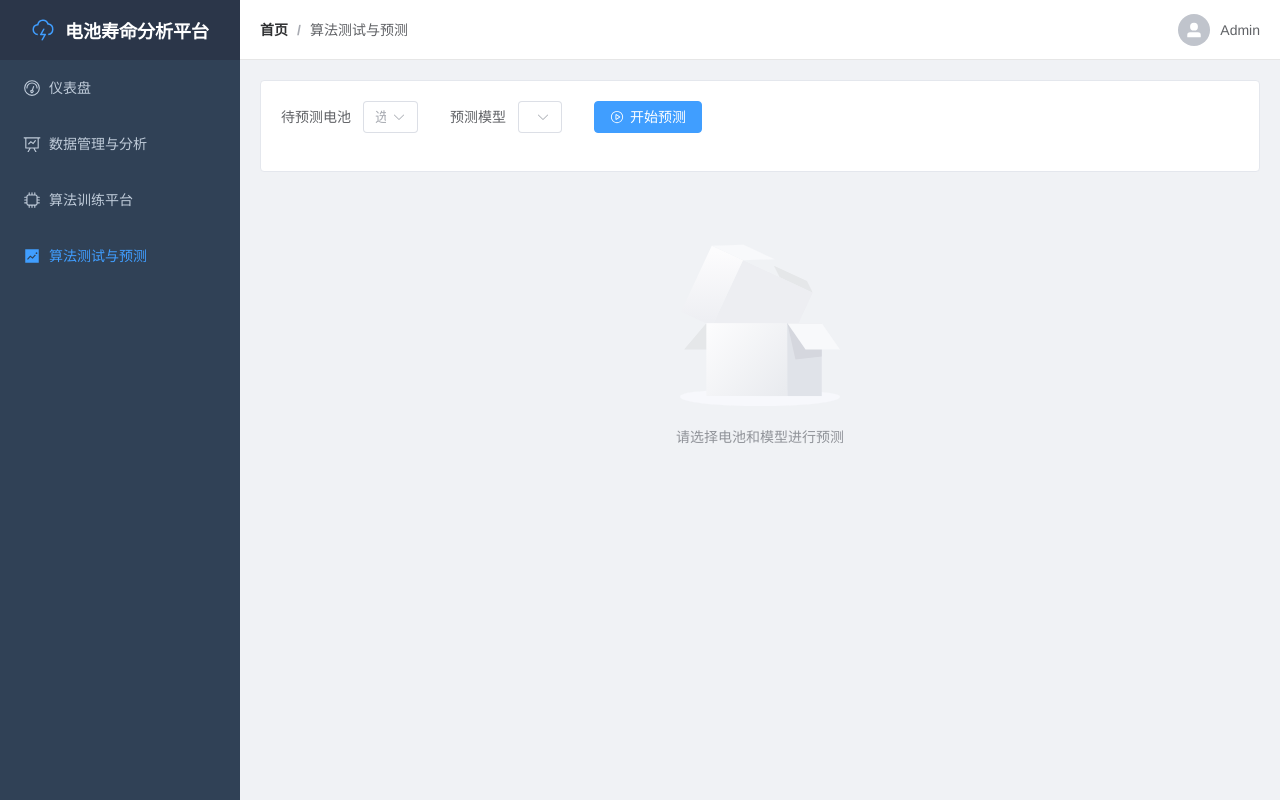
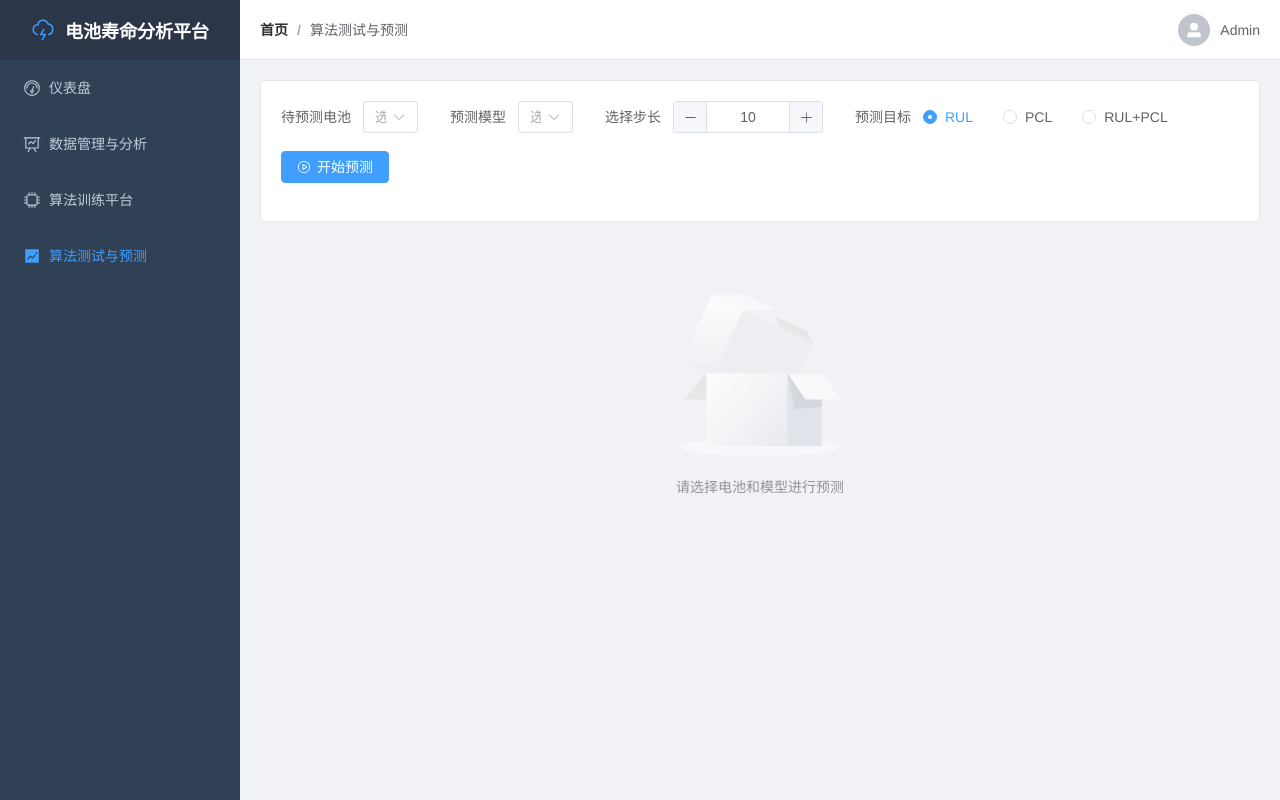
Before and after one commit to oroiteS/battery_analysis, a Vue app in the folder frontend/: page /prediction in a window 1280 px wide. Built offline with nearby package versions, Linux system fonts and the light colour scheme; the HTML template or start-up script is replaced by a standard one.

Commit message:
update:增加细节功能

```diff
--- a/frontend/src/views/Prediction.vue
+++ b/frontend/src/views/Prediction.vue
@@ -4,7 +4,9 @@ import * as echarts from 'echarts'
 
 const predictForm = ref({
   batteryId: '',
-  modelId: ''
+  modelId: '',
+  step: 10,
+  target: 'RUL'
 })
 
 const batteryOptions = Array.from({ length: 124 }, (_, i) => ({
@@ -46,7 +48,7 @@ const handlePredict = () => {
           </el-select>
         </el-form-item>
         <el-form-item label="预测模型">
-          <el-select v-model="predictForm.modelId" placeholder="选择模型">
+          <el-select v-model="predictForm.modelId" placeholder="选择模型" filterable>
              <el-option
               v-for="item in modelOptions"
               :key="item.value"
@@ -55,6 +57,22 @@ const handlePredict = () => {
             />
           </el-select>
         </el-form-item>
+        <el-form-item label="选择步长">
+          <el-input-number
+            v-model="predictForm.step"
+            :min="1"
+            :max="500"
+            :step="1"
+          />
+        </el-form-item>
+        <el-form-item label="预测目标">
+          <el-radio-group v-model="predictForm.target">
+            <el-radio label="RUL">RUL</el-radio>
+            <el-radio label="PCL">PCL</el-radio>
+            <el-radio label="RUL+PCL">RUL+PCL</el-radio>
+          </el-radio-group>
+        </el-form-item>
+
         <el-form-item>
           <el-button type="primary" icon="VideoPlay" :loading="isPredicting" @click="handlePredict">
             开始预测
```
